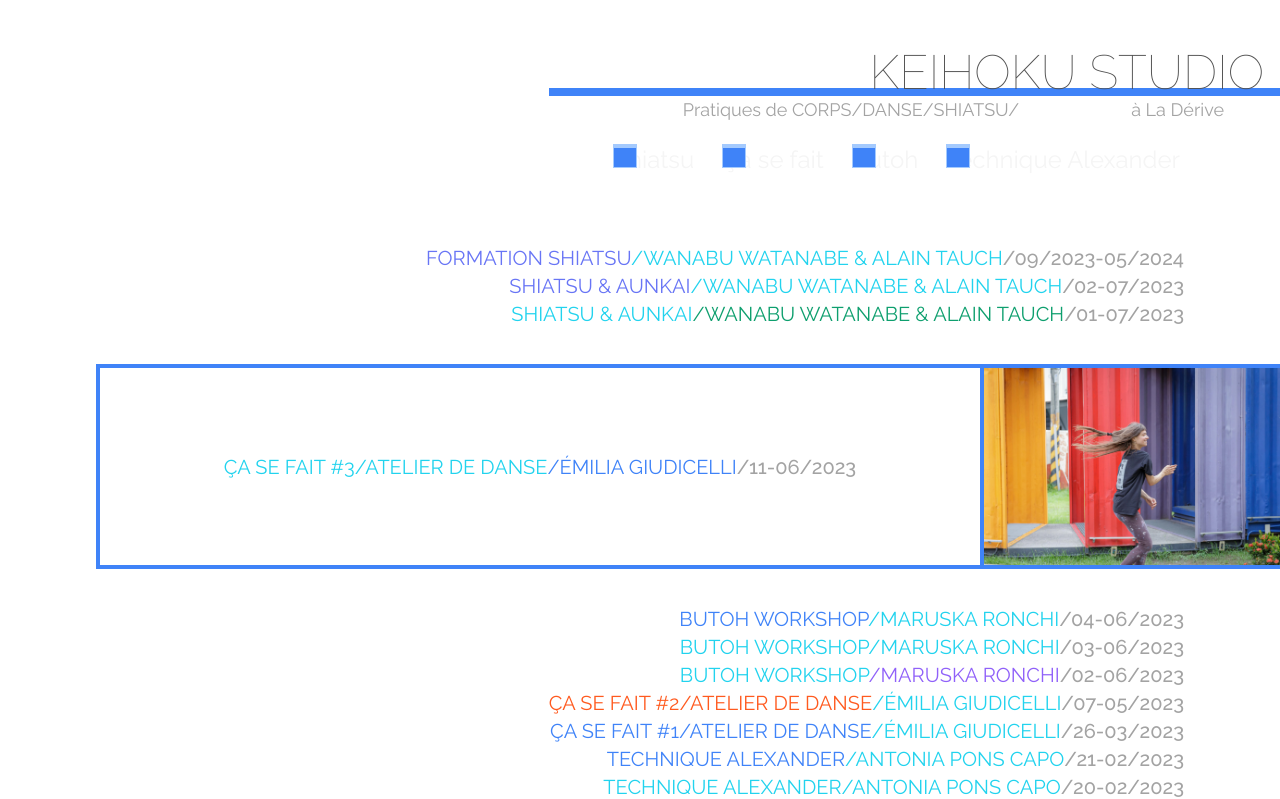
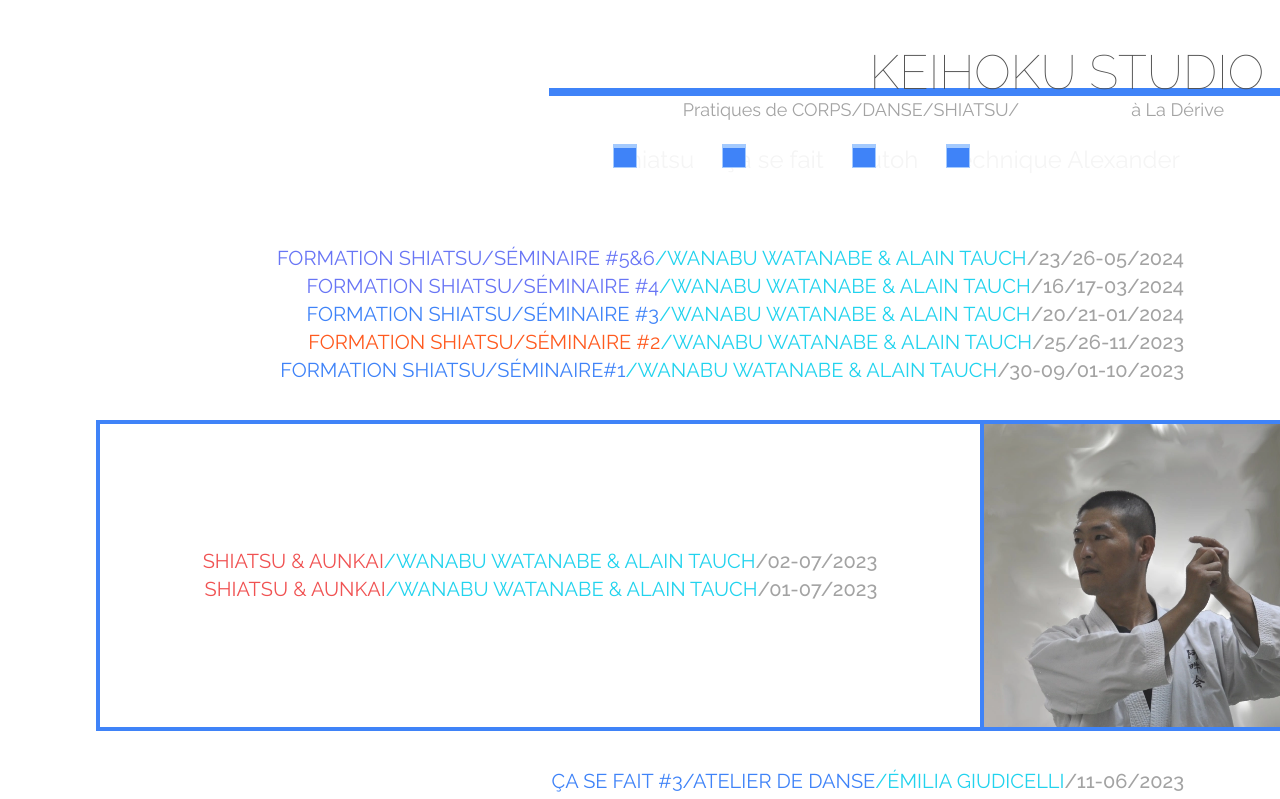
Before and after one commit to jolysnicolas1/keihoku, a Next.js app: page / in a window 1280 px wide. Shown: the top 799 px of the page. Built offline with nearby package versions, Linux system fonts and the light colour scheme.

Commit message:
Update next event

```diff
--- a/app/ca-se-fait/TwCaSeFait.tsx
+++ b/app/ca-se-fait/TwCaSeFait.tsx
@@ -37,11 +37,6 @@ export default function TwCaSeFait() {
             <div className="lg:max-w-lg">
               <p className="text-base font-semibold leading-7 text-indigo-600">Émilia Giudicelli</p>
               <h1 className="mt-2 text-3xl font-bold tracking-tight text-gray-900 sm:text-4xl">Ça se fait</h1>
-              <div className="py-8">
-                <Link target="blank" className="bg-blue-500 text-white font-bold rounded-md p-3 my-5 hover:bg-blue-400 duration-500" href="https://notionforms.io/forms/inscription-ca-se-fait-3-mhqvjx">
-                  S&apos;incrire à l&apos;atelier de danse du 11 juin
-                </Link>
-              </div>
               <p className="mt-6 text-xl leading-8 text-gray-700 italic">
                 <span className="font-bolt text-4xl">“</span> Je tente de transmettre l&apos;approfondissement de l&apos;improvisation dansée à travers la contemplation active, la relation au “regard” de l&apos;autre, l&apos;imaginal en mouvement.<span className="font-bolt text-2xl">”</span>
               </p>
--- a/app/ca-se-fait/page.tsx
+++ b/app/ca-se-fait/page.tsx
@@ -1,6 +1,3 @@
-import Image from "next/image"
-import corea from 'public/corea.webp'
-import Link from "next/link"
 import TwCaSeFait from "./TwCaSeFait"
 
 
--- a/app/page.tsx
+++ b/app/page.tsx
@@ -1,7 +1,7 @@
 import React from 'react';
 import Link from 'next/link';
 import Day from './Day';
-import corea from 'public/corea.webp';
+import manubu from 'public/manabu.webp';
 import Image from 'next/image';
 
 type Practice = {
@@ -22,28 +22,52 @@ type Event = {
 };
 
 const nextEvent: Event = {
-  practice: { tag: "ça se fait #3/atelier de danse", color: "" },
-  teacher: { tag: "Émilia Giudicelli", color: "text-blue-500" },
-  date: ["11-06/2023"],
-  href: "/ca-se-fait",
+  practice: { tag: "shiatsu & aunkai", color: "text-red-500" },
+  teacher: { tag: "Wanabu Watanabe & Alain Tauch", color: "" },
+  date: ["02-07/2023", "01-07/2023"],
+  href: "/shiatsu",
 };
 
 const daysData: Event[] = [
   {
-    practice: { tag: "formation shiatsu", color: "" },
+    practice: { tag: "formation shiatsu/séminaire #5&6", color: "" },
     teacher: { tag: "Wanabu Watanabe & Alain Tauch", color: "" },
-    date: ["09/2023-05/2024"],
+    date: ["23/26-05/2024"],
     href: "/shiatsu",
   },
   {
-    practice: { tag: "shiatsu & aunkai", color: "" },
+    practice: { tag: "formation shiatsu/séminaire #4", color: "" },
     teacher: { tag: "Wanabu Watanabe & Alain Tauch", color: "" },
-    date: ["02-07/2023", "01-07/2023"],
+    date: ["16/17-03/2024"],
+    href: "/shiatsu",
+  },
+  {
+    practice: { tag: "formation shiatsu/séminaire #3", color: "" },
+    teacher: { tag: "Wanabu Watanabe & Alain Tauch", color: "" },
+    date: ["20/21-01/2024"],
+    href: "/shiatsu",
+  },
+  {
+    practice: { tag: "formation shiatsu/séminaire #2", color: "" },
+    teacher: { tag: "Wanabu Watanabe & Alain Tauch", color: "" },
+    date: ["25/26-11/2023"],
+    href: "/shiatsu",
+  },
+  {
+    practice: { tag: "formation shiatsu/séminaire#1", color: "" },
+    teacher: { tag: "Wanabu Watanabe & Alain Tauch", color: "" },
+    date: ["30-09/01-10/2023"],
     href: "/shiatsu",
   },
 ];
 
 const pastEvents: Event[] = [
+  {
+    practice: { tag: "ça se fait #3/atelier de danse", color: "" },
+    teacher: { tag: "Émilia Giudicelli", color: "text-blue-500" },
+    date: ["11-06/2023"],
+    href: "/ca-se-fait",
+  },
   {
     practice: { tag: "butoh workshop", color: "" },
     teacher: { tag: "Maruska Ronchi", color: "" },
@@ -166,10 +190,10 @@ export default function Home() {
           <div className="flex flex-col items-center">
             <Image
               className="md:border-l-4 md:border-blue-500"
-              src={corea}
+              src={manubu}
               height={300}
               width={300}
-              alt="corea"
+              alt="manubu"
             />
           </div>
         </div>
--- /dev/null
+++ b/app/test/page.tsx
@@ -0,0 +1,27 @@
+import Image from "next/image";
+import antonia from "/public/antonia.jpeg";
+
+export default function Home() {
+  return (
+    <main className="bg-test min-h-screen pt-12 flex flex-col space-y-12 sm:ml-12 md:ml-24">
+        <div className="bg-black h-96 grid grid-cols-3 gap-4 grid-flow-row-dense border">
+            <div className="bg-white h-4">01</div>
+            <div className="bg-white h-24">02</div>
+            <div className="bg-white h-12">03</div>
+            <div className="bg-white">01</div>
+            <div className="bg-white">02</div>
+            <div className="bg-white">03</div>
+            <div className="bg-white">01</div>
+            <div className="bg-white">02</div>
+            <div className="bg-white">03</div>
+        </div>
+        <div className="bg-pink-100 grid grid-flow-row-dense grid-cols-3 grid-rows-3 gap-6">
+            <div className="col-span-1">01</div>
+            <div className="col-span-2">02</div>
+            <div>03</div>
+            <div>04</div>
+            <div>05</div>
+        </div>
+    </main>
+  );
+}
```
Also changed, not shown: public/manabu-care copy.webp (added).
